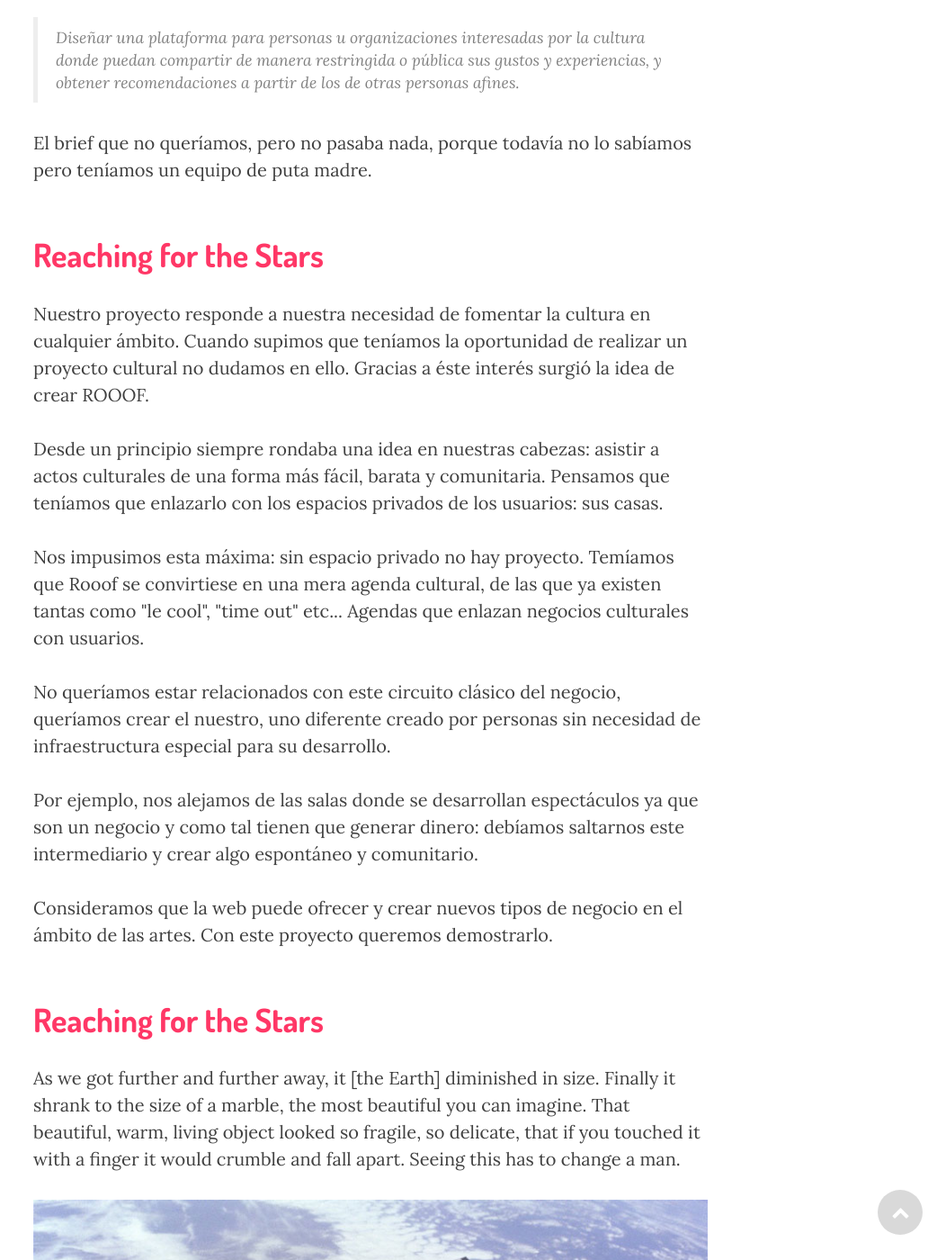
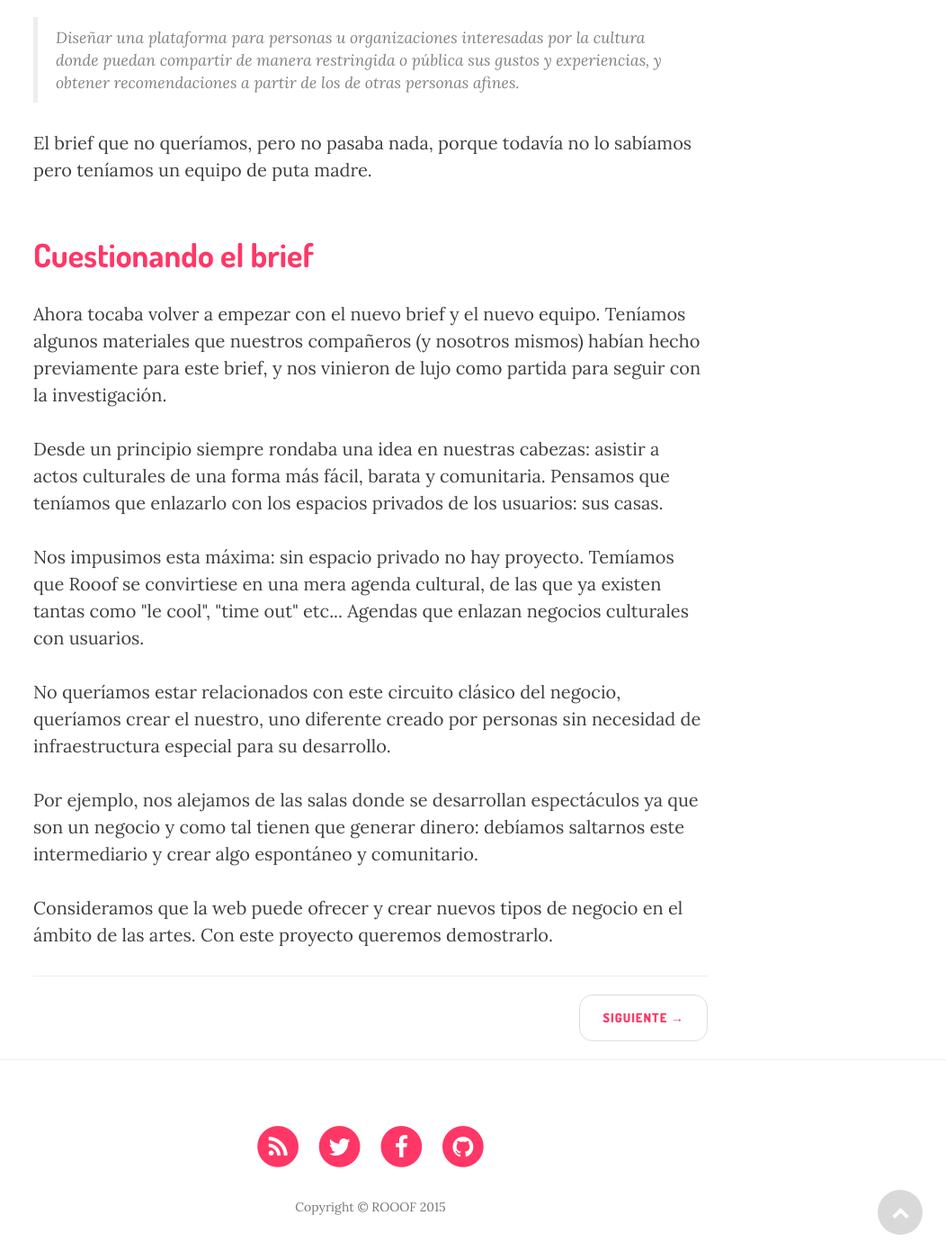
Before and after one commit to Rooof-Project/memoria, a Jekyll site: the page built from _posts/2015-04-20-como-empezo-todo.markdown, in a window 1280 px wide and 1400 px high, scrolled down 1214 px. Shown: the whole window at 90% size, without its empty margins (228-1280 px from the left). Built offline with Jekyll 4.4.1, drawn with Linux system fonts in a browser that asks for light colours; nearby versions of some CDN libraries; some of the changed text lies outside the part shown.

Commit message:
Updated 2015-04-20-como-empezo-todo.markdown

```diff
--- a/_posts/2015-04-20-como-empezo-todo.markdown
+++ b/_posts/2015-04-20-como-empezo-todo.markdown
@@ -22,10 +22,9 @@ published: true
 <p>El brief que no queríamos, pero no pasaba nada, porque todavía no lo sabíamos pero teníamos un equipo de puta madre.</p>
 
 
+<h2 class="section-heading">Cuestionando el brief</h2>
 
-<h2 class="section-heading">Reaching for the Stars</h2>
-
-<p>Nuestro proyecto responde a nuestra necesidad de fomentar la cultura en cualquier ámbito. Cuando supimos que teníamos la oportunidad de realizar un proyecto cultural no dudamos en ello. Gracias a éste interés surgió la idea de crear ROOOF.</p>
+<p>Ahora tocaba volver a empezar con el nuevo brief y el nuevo equipo. Teníamos algunos materiales que nuestros compañeros (y nosotros mismos) habían hecho previamente para este brief, y nos vinieron de lujo como partida para seguir con la investigación.</p>
 
 <p>Desde un principio siempre rondaba una idea en nuestras cabezas: asistir a actos culturales de una forma más fácil, barata y comunitaria. Pensamos que teníamos que enlazarlo con los espacios privados de los usuarios: sus casas.</p>
 
@@ -37,19 +36,3 @@ published: true
 
 <p>Consideramos que la web puede ofrecer y crear nuevos tipos de negocio en el ámbito de las artes. Con este proyecto queremos demostrarlo.
 </p>
-
-
-<h2 class="section-heading">Reaching for the Stars</h2>
-
-<p>As we got further and further away, it [the Earth] diminished in size. Finally it shrank to the size of a marble, the most beautiful you can imagine. That beautiful, warm, living object looked so fragile, so delicate, that if you touched it with a finger it would crumble and fall apart. Seeing this has to change a man.</p>
-
-<a href="#">
-    <img src="{{ site.baseurl }}/img/post-sample-image.jpg" alt="Post Sample Image">
-</a>
-<span class="caption text-muted">To go places and do things that have never been done before – that’s what living is all about.</span>
-
-<p>Space, the final frontier. These are the voyages of the Starship Enterprise. Its five-year mission: to explore strange new worlds, to seek out new life and new civilizations, to boldly go where no man has gone before.</p>
-
-<p>As I stand out here in the wonders of the unknown at Hadley, I sort of realize there’s a fundamental truth to our nature, Man must explore, and this is exploration at its greatest.</p>
-
-<p>Placeholder text by <a href="http://spaceipsum.com/">Space Ipsum</a>. Photographs by <a href="https://www.flickr.com/photos/nasacommons/">NASA on The Commons</a>.</p>
```
